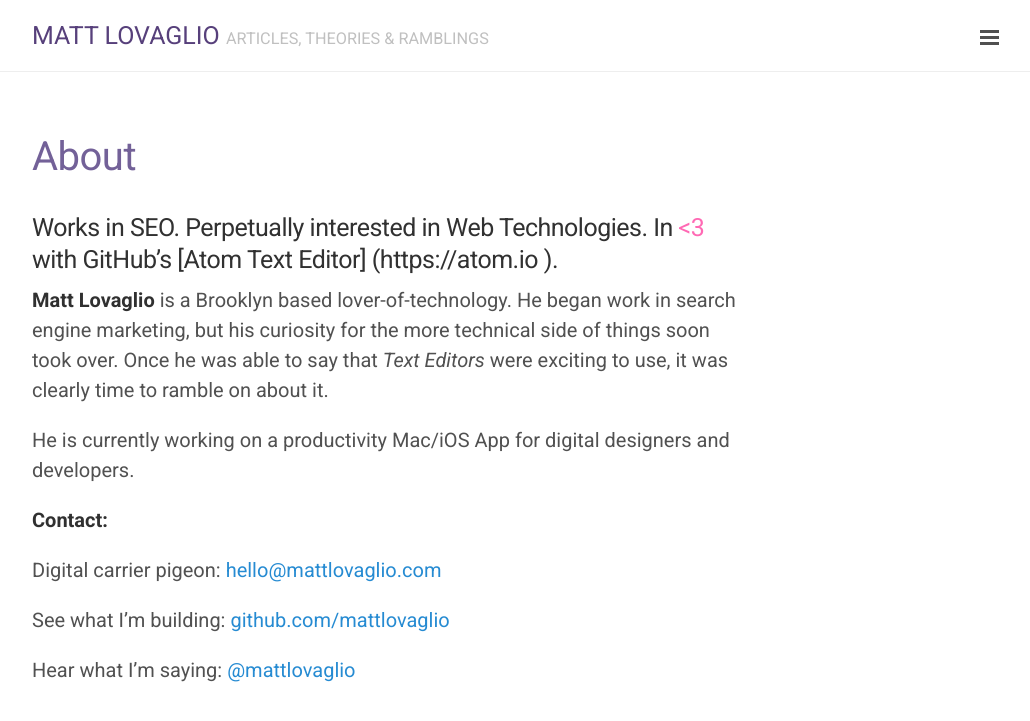
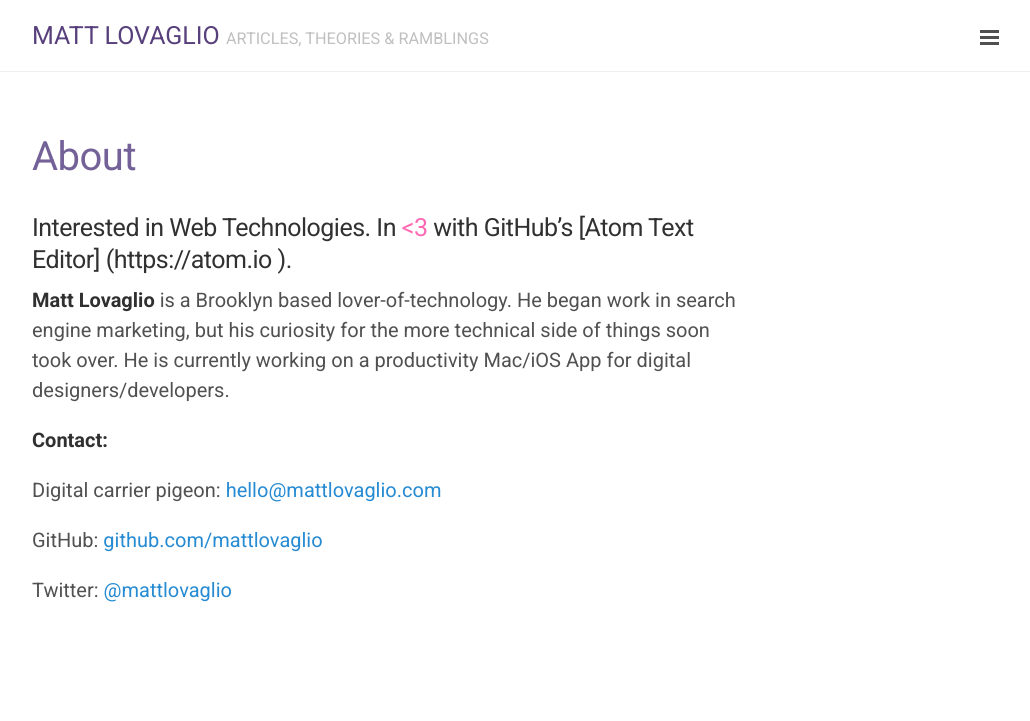
Before and after one commit to mattlovaglio/mattlovaglio.github.io, a Jekyll site: the page built from about.md, in a window 1280 px wide. Shown: the top 721 px of the page, without its empty margins (248-1278 px from the left). Built offline with Jekyll 4.4.1, drawn with Linux system fonts in a browser that asks for light colours; Markdown is read by kramdown in place of the engine named in the settings.

Commit message:
Change in Bio
Changed a few things to make description simpler.

```diff
--- a/about.md
+++ b/about.md
@@ -2,16 +2,14 @@
 layout: page
 title: About
 ---
-###Works in SEO. Perpetually interested in Web Technologies. In <span class="heart"><3</span> with GitHub's [Atom Text Editor] (https://atom.io ).
+###Interested in Web Technologies. In <span class="heart"><3</span> with GitHub's [Atom Text Editor] (https://atom.io ).
 
-**Matt Lovaglio** is a Brooklyn based lover-of-technology. He began work in search engine marketing, but his curiosity for the more technical side of things soon took over. Once he was able to say that *Text Editors* were exciting to use, it was clearly time to ramble on about it.
-
-He is currently working on a productivity Mac/iOS App for digital designers and developers.
+**Matt Lovaglio** is a Brooklyn based lover-of-technology. He began work in search engine marketing, but his curiosity for the more technical side of things soon took over. He is currently working on a productivity Mac/iOS App for digital designers/developers.
 
 **Contact:**
 
 Digital carrier pigeon: <a href="mailto:hello@mattlovaglio.com">hello@mattlovaglio.com</a>
 
-See what I'm building: [github.com/mattlovaglio](https://github.com/mattlovaglio)
+GitHub: [github.com/mattlovaglio](https://github.com/mattlovaglio)
 
-Hear what I'm saying: [@mattlovaglio](https://twitter.com/mattlovaglio)
+Twitter: [@mattlovaglio](https://twitter.com/mattlovaglio)
```
